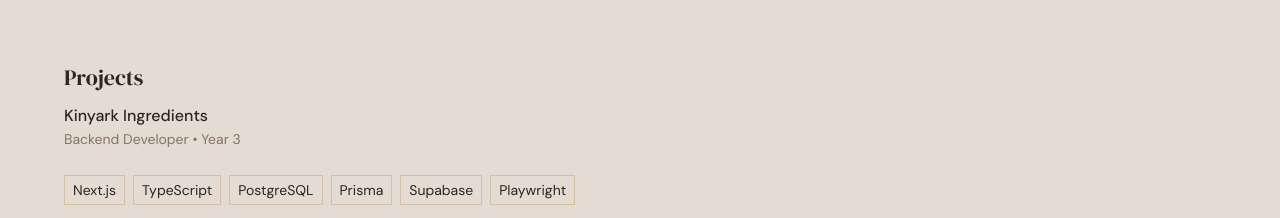
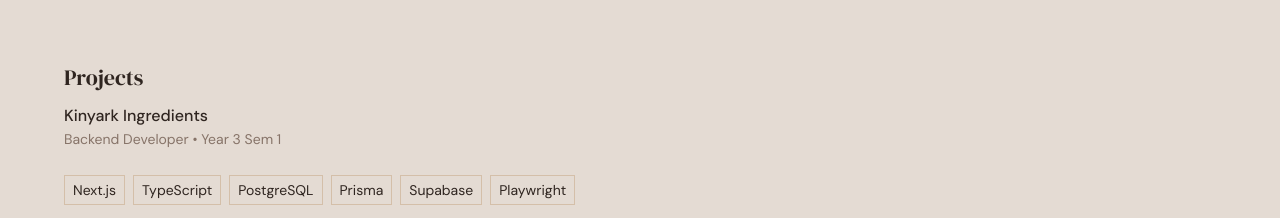
Before and after one commit to Arachaphon/ak-portfolio, a Next.js app: page / in a window 1280 px wide. Shown: the part 1120-1338 px from the top of the page. Built offline with nearby package versions, Linux system fonts and the light colour scheme.

Commit message:
feat: add projects data file for portfolio configuration

```diff
--- a/data/projects.ts
+++ b/data/projects.ts
@@ -1,7 +1,7 @@
 export const projects = [
   {
     title: "Kinyark Ingredients",
-    period: "Year 3",
+    period: "Year 3 Sem 1",
     role: "Backend Developer",
 
     // image: [
```
